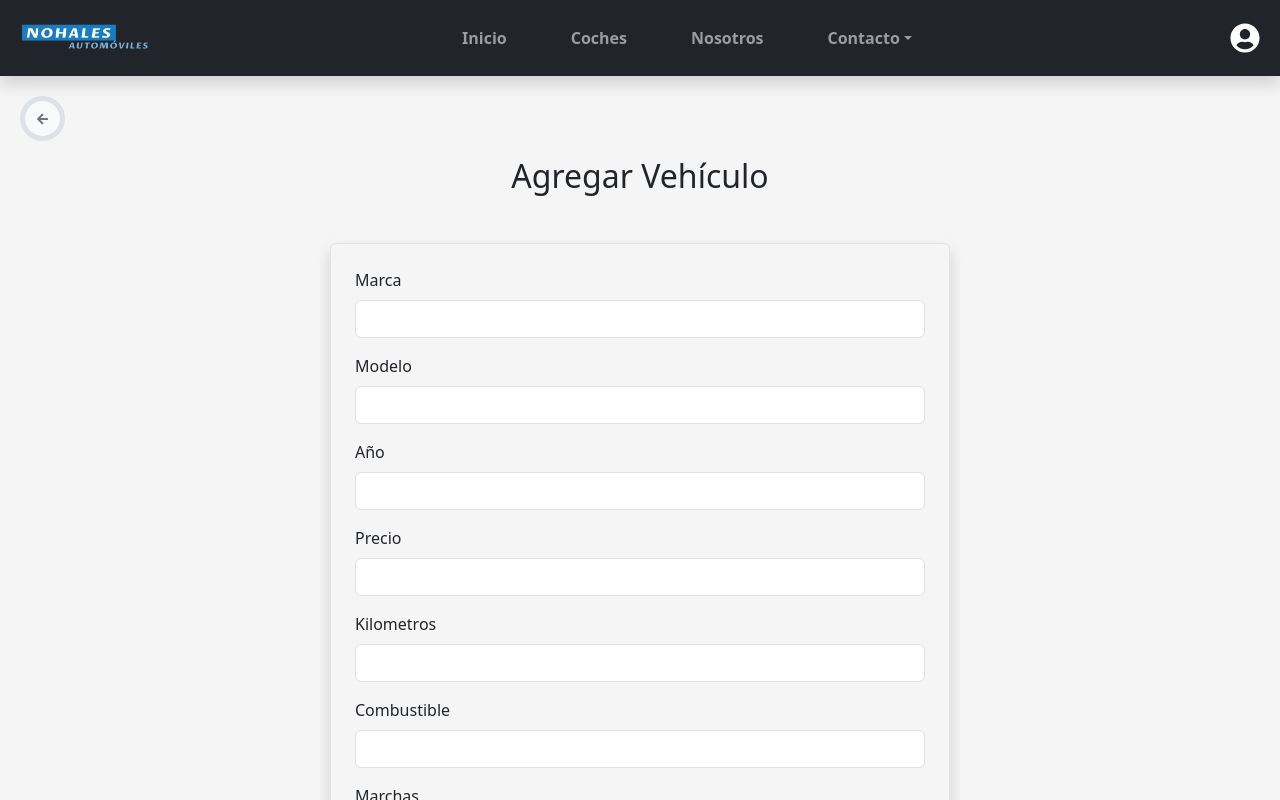
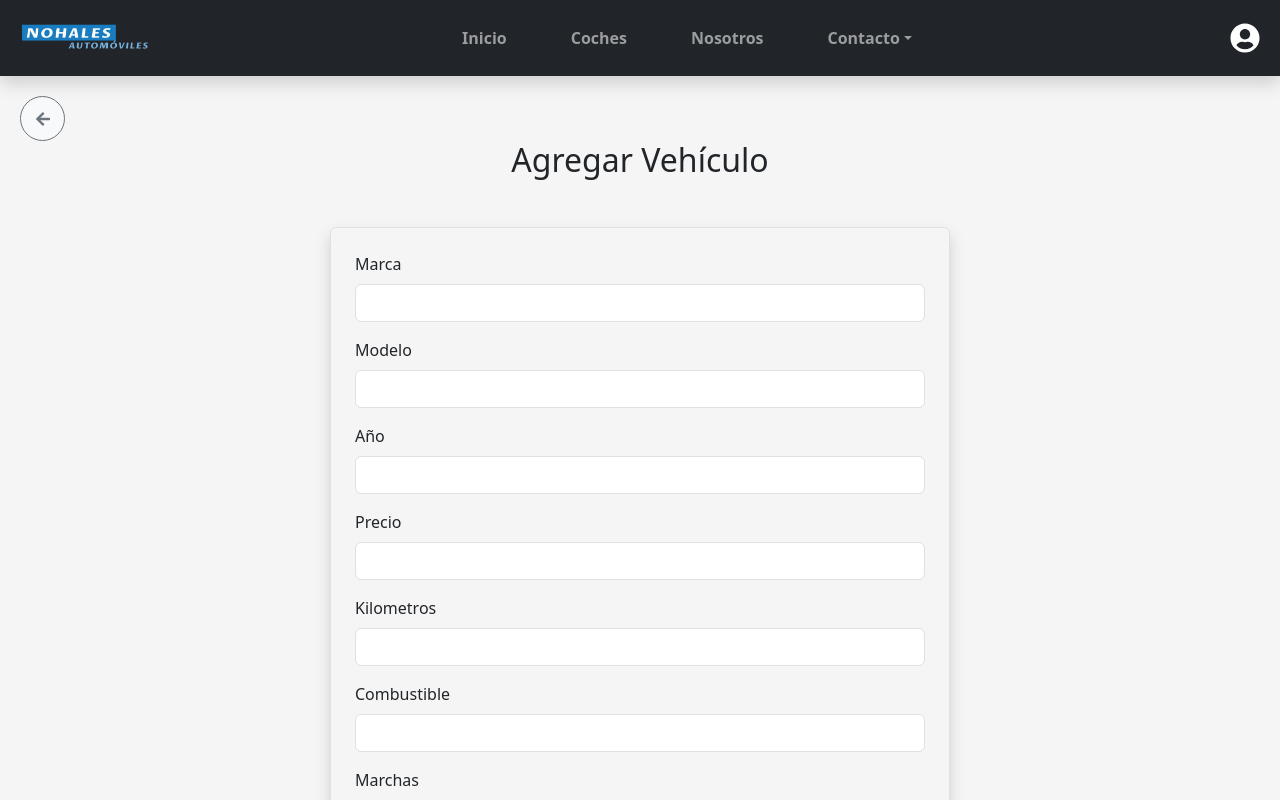
Before and after one commit to JorP2/concesionario-web, a React (Create React App) app in the folder frontend/: page /administrador/vehiculo-form in a window 1280 px wide. Shown: the top 800 px of the page. Built offline with nearby package versions, Linux system fonts and the light colour scheme.

Commit message:
Corrección de botón

```diff
--- a/frontend/src/pages/VehiculoDetalle.jsx
+++ b/frontend/src/pages/VehiculoDetalle.jsx
@@ -1,5 +1,6 @@
 import { useParams } from "react-router-dom";
 import { useEffect, useState } from "react";
+import { useNavigate } from "react-router-dom";
 import "../styles/VehiculoDetalle.css"
 import { FaGasPump, FaCogs, FaTachometerAlt, FaArrowLeft } from "react-icons/fa";
 import { GiGearStick } from "react-icons/gi";
@@ -8,6 +9,7 @@ import { getVehiculoByIdPublic } from "../api/vehiculoApi";
 function VehiculoDetalle() {
   const { id } = useParams();
   const [vehiculo, setVehiculo] = useState(null);
+  const navigate = useNavigate();
 
   useEffect(() => {
     getVehiculoByIdPublic(id)
@@ -25,7 +27,7 @@ function VehiculoDetalle() {
       <div className="d-flex align-items-center gap-3 mb-3">
         <button
           className="btn btn-light btn-outline-secondary rounded-circle d-flex align-items-center justify-content-center"
-          onClick={() => window.history.back()}
+          onClick={() => navigate(-1)}
           style={{ width: "45px", height: "45px" }}
         >
           <FaArrowLeft />
--- a/frontend/src/pages/VehiculoFormulario.jsx
+++ b/frontend/src/pages/VehiculoFormulario.jsx
@@ -1,6 +1,7 @@
 import React from "react";
 import { useParams } from "react-router-dom";
 import { FaArrowLeft } from "react-icons/fa";
+import { useNavigate } from "react-router-dom";
 // API
 import { getVehiculoById } from "../api/vehiculoApi";
 
@@ -8,6 +9,7 @@ function VehiculoFormulario() {
   // Obtener el ID del vehículo de la URL
   const { id } = useParams();
   const esEdicion = Boolean(id); // Si hay ID, es edición; si no, es creación
+  const navigate = useNavigate();
 
   // Función para cargar los datos del vehículo si estamos editando
   React.useEffect(() => {
@@ -63,8 +65,8 @@ function VehiculoFormulario() {
     <>
       <div>
         <button
-          className="btn btn-light btn-outline-secondary border border-5 mb-3 rounded-circle d-flex align-items-center justify-content-center"
-          onClick={() => window.history.back()}
+          className="btn btn-light btn-outline-secondary rounded-circle d-flex align-items-center justify-content-center"
+          onClick={() => navigate(-1)}
           style={{ width: "45px", height: "45px" }}
         >
           <FaArrowLeft />
```
